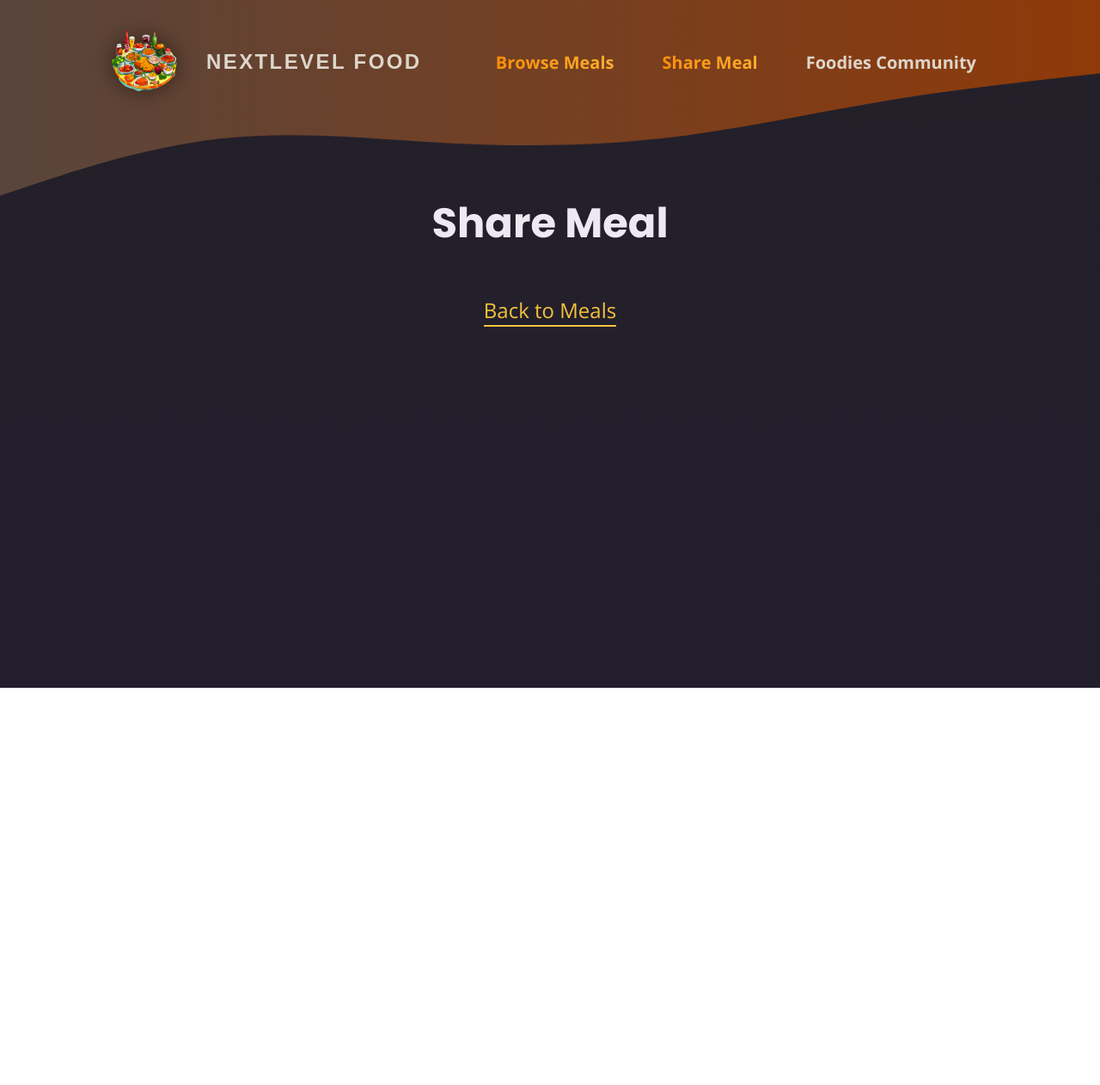
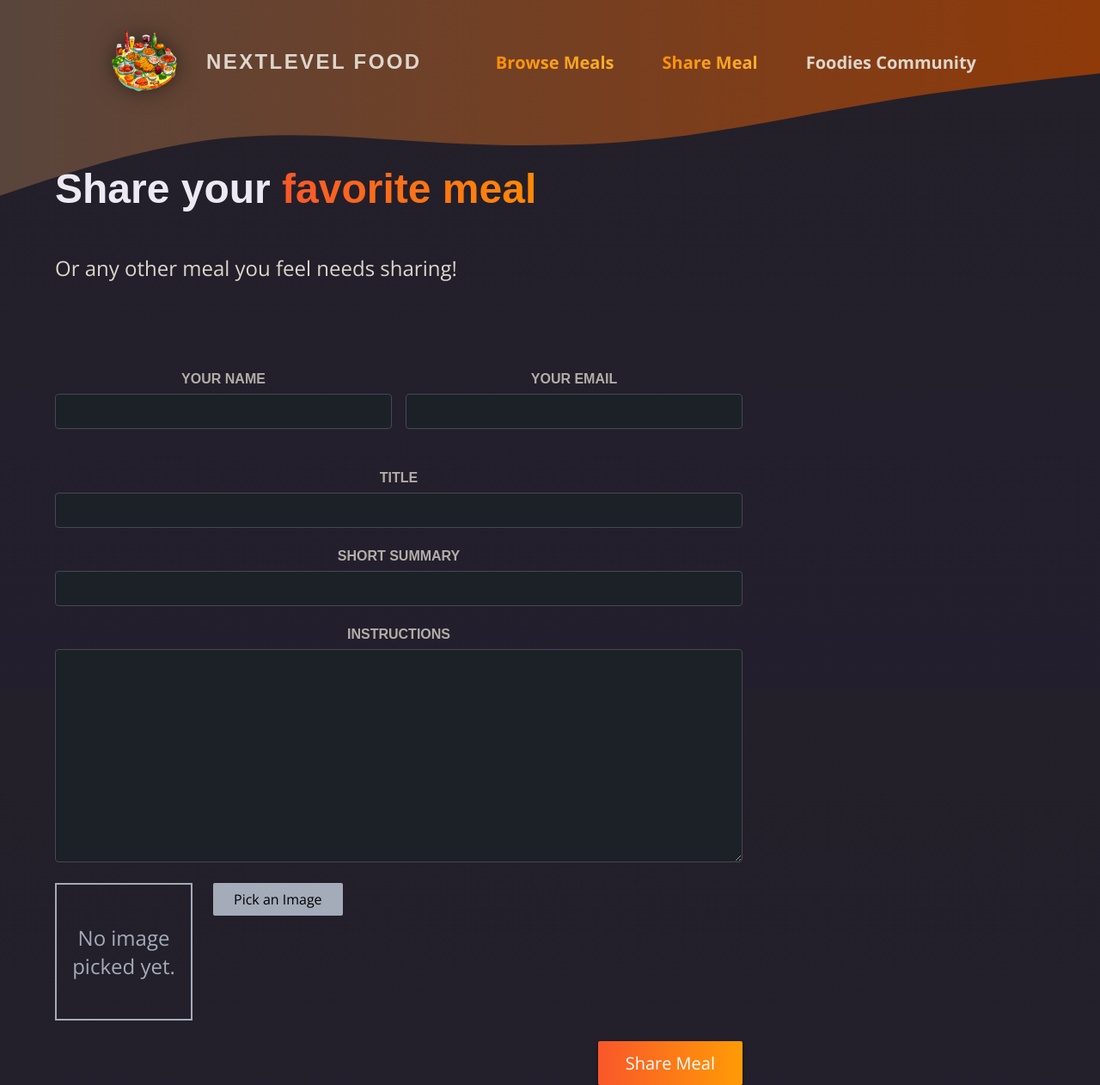
Before and after one commit to Starlla/Next-Meal-Project, a Next.js app: page /meals/share in a window 1280 px wide. Shown: the whole page at 86% size. Before the commit the page ends 800 px from the top, so only its background shows below. Built offline with nearby package versions, Linux system fonts and the light colour scheme.

Commit message:
add image picker

```diff
--- a/app/meals/share/page.js
+++ b/app/meals/share/page.js
@@ -1,10 +1,50 @@
-import Link from 'next/link';
+import ImagePicker from '@/components/meals/image-picker';
+import classes from './page.module.css';
 
 export default function ShareMealPage() {
   return (
-    <main>
-      <h1>Share Meal</h1>
-      <p><Link href="/meals">Back to Meals</Link></p>
-    </main>
+    <>
+      <header className={classes.header}>
+        <h1>
+          Share your <span className={classes.highlight}>favorite meal</span>
+        </h1>
+        <p>Or any other meal you feel needs sharing!</p>
+      </header>
+      <main className={classes.main}>
+        <form className={classes.form}>
+          <div className={classes.row}>
+            <p>
+              <label htmlFor="name">Your name</label>
+              <input type="text" id="name" name="name" required />
+            </p>
+            <p>
+              <label htmlFor="email">Your email</label>
+              <input type="email" id="email" name="email" required />
+            </p>
+          </div>
+          <p>
+            <label htmlFor="title">Title</label>
+            <input type="text" id="title" name="title" required />
+          </p>
+          <p>
+            <label htmlFor="summary">Short Summary</label>
+            <input type="text" id="summary" name="summary" required />
+          </p>
+          <p>
+            <label htmlFor="instructions">Instructions</label>
+            <textarea
+              id="instructions"
+              name="instructions"
+              rows="10"
+              required
+            ></textarea>
+          </p>
+          <ImagePicker />
+          <p className={classes.actions}>
+            <button type="submit">Share Meal</button>
+          </p>
+        </form>
+      </main>
+    </>
   );
 }
--- /dev/null
+++ b/app/meals/share/page.module.css
@@ -0,0 +1,89 @@
+.header {
+  gap: 3rem;
+  margin: 3rem auto 5rem auto;
+  width: 90%;
+  max-width: 75rem;
+  color: #ddd6cb;
+  font-size: 1.5rem;
+}
+
+.header h1 {
+  font-family: 'Montserrat', sans-serif;
+}
+
+.highlight {
+  background: linear-gradient(90deg, #f9572a, #ff8a05);
+  background-clip: text;
+  -webkit-background-clip: text;
+  -webkit-text-fill-color: transparent;
+}
+
+.main {
+  width: 90%;
+  max-width: 75rem;
+  margin: 3rem auto;
+}
+
+.form {
+  max-width: 50rem;
+}
+
+.form label {
+  display: block;
+  margin-bottom: 0.5rem;
+  font-size: 1rem;
+  font-family: 'Montserrat', sans-serif;
+  text-transform: uppercase;
+  color: #b3aea5;
+  font-weight: bold;
+}
+
+.form input,
+.form textarea {
+  display: block;
+  width: 100%;
+  padding: 0.5rem 1rem;
+  border-radius: 4px;
+  border: 1px solid #454952;
+  background: #1c2027;
+  font-size: 1.25rem;
+  font-family: 'Montserrat', sans-serif;
+  color: #ddd6cb;
+}
+
+.form input:focus,
+.form textarea:focus {
+  outline-color: #f99f2a;
+  background-color: #1f252d;
+}
+
+.row {
+  display: flex;
+  gap: 1rem;
+}
+
+.row p {
+  width: 100%;
+}
+
+.actions {
+  text-align: right;
+}
+
+.actions button {
+  border: 0;
+  padding: 0.75rem 2rem;
+  background: linear-gradient(90deg, #f9572a, #ff9b05);
+  border: none;
+  color: #ffffff;
+  border-radius: 2px;
+  cursor: pointer;
+  font: inherit;
+  font-size: 1.25rem;
+  box-shadow: 0 2px 5px rgba(0, 0, 0, 0.3);
+}
+
+.actions button:hover,
+.actions button:focus {
+  background: linear-gradient(90deg, #fd4715, #f9b241);
+}
--- /dev/null
+++ b/components/meals/image-picker.js
@@ -0,0 +1,67 @@
+"use client";
+
+import { useRef, useState } from "react";
+import Image from "next/image";
+
+import classes from "./image-picker.module.css";
+
+export default function ImagePicker({ label, name }) {
+  const [pickedImage, setPickedImage] = useState();
+  const imageInput = useRef();
+
+  function handlePickClick() {
+    imageInput.current.click();
+  }
+
+  function handleImageChange(event) {
+    const file = event.target.files[0];
+
+    if (!file) {
+      setPickedImage(null);
+      return;
+    }
+
+    const fileReader = new FileReader();
+
+    fileReader.onload = () => {
+      setPickedImage(fileReader.result);
+    };
+
+    fileReader.readAsDataURL(file);
+  }
+
+  return (
+    <div className={classes.picker}>
+      <label htmlFor={name}>{label}</label>
+      <div className={classes.controls}>
+        <div className={classes.preview}>
+          {!pickedImage && <p>No image picked yet.</p>}
+          {pickedImage && (
+            <Image
+              src={pickedImage}
+              alt="The image selected by the user."
+              fill
+            />
+          )}
+        </div>
+        <input
+          className={classes.input}
+          type="file"
+          id={name}
+          accept="image/png, image/jpeg"
+          name={name}
+          ref={imageInput}
+          onChange={handleImageChange}
+          required
+        />
+        <button
+          className={classes.button}
+          type="button"
+          onClick={handlePickClick}
+        >
+          Pick an Image
+        </button>
+      </div>
+    </div>
+  );
+}
--- /dev/null
+++ b/components/meals/image-picker.module.css
@@ -0,0 +1,45 @@
+.controls {
+  display: flex;
+  align-items: flex-start;
+  gap: 1.5rem;
+  margin-bottom: 1rem;
+}
+
+.picker .input {
+  display: none;
+}
+
+.picker .button {
+  border: 0;
+  padding: 0.5rem 1.5rem;
+  background: #a4abb9;
+  border-radius: 2px;
+  cursor: pointer;
+  font: inherit;
+}
+
+.picker .button:hover,
+.picker .button:focus {
+  background: #b3b9c6;
+}
+
+.preview {
+  width: 10rem;
+  height: 10rem;
+  border: 2px solid #a4abb9;
+  display: flex;
+  justify-content: center;
+  align-items: center;
+  text-align: center;
+  color: #a4abb9;
+  position: relative;
+}
+
+.preview p {
+  margin: 0;
+  padding: 1rem;
+}
+
+.preview img {
+  object-fit: cover;
+}
```
